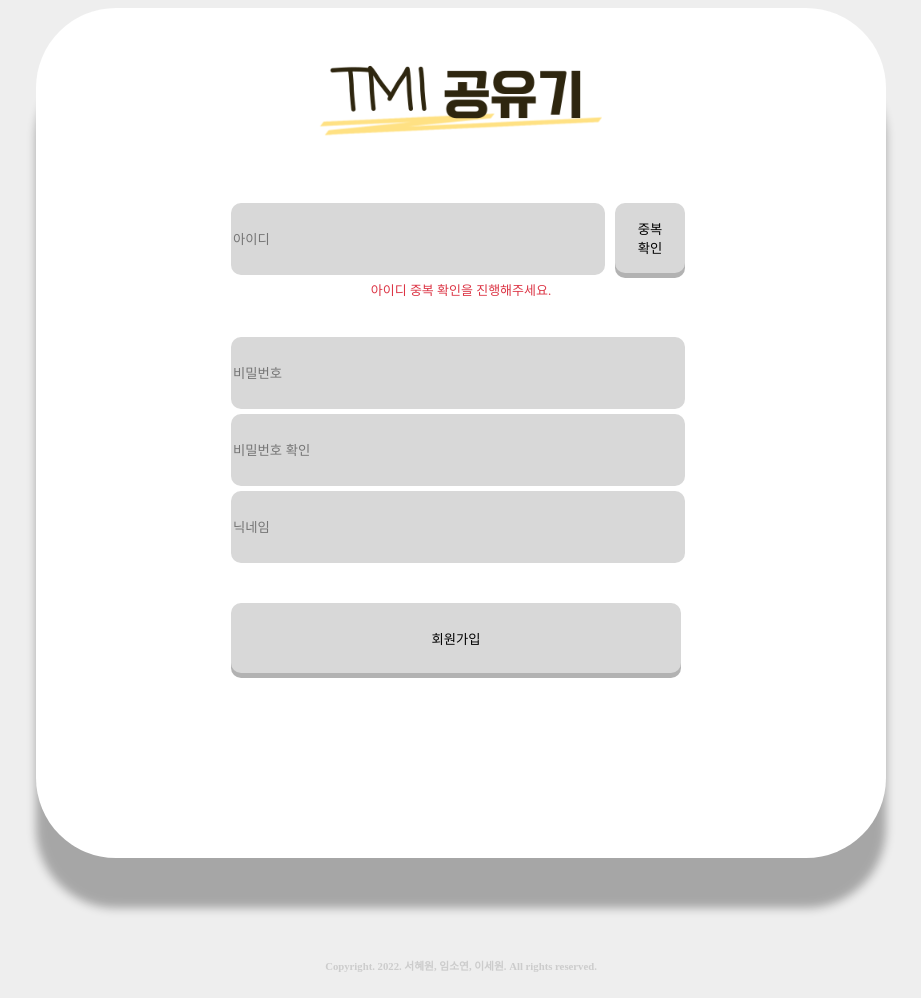
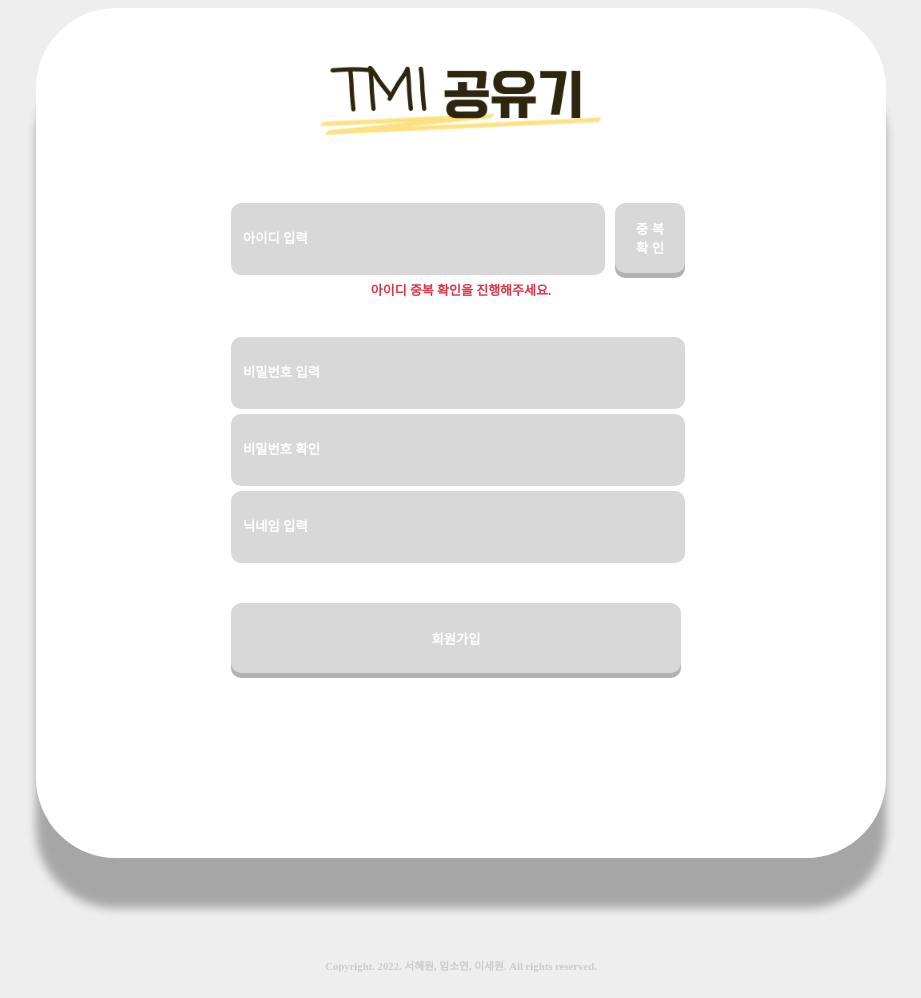
Before and after one commit to daramabasa/tmisharer, a Java web app: page /joinPage.jsp in a window 1280 px wide. Shown: the whole page, without its empty margins (179-1100 px from the left). Run offline with Tomcat 11, a stand-in JSP engine, Linux system fonts and the light colour scheme; some web fonts are replaced.

Commit message:
로그인 페이지 및 회원가입 페이지 css 글꼴 등 수정

```diff
--- a/src/main/webapp/joinPage.jsp
+++ b/src/main/webapp/joinPage.jsp
@@ -9,6 +9,15 @@
 <title>회원가입</title>
 
 <style>
+@font-face {
+    font-family: 'SEBANG Gothic Regular';
+    src: url('/TeamProject03/src/main/webapp/font/SEBANG-Gothic.woff') format('woff');
+}
+*{
+font-family: 'SEBANG Gothic Regular';
+font-weight:bold;
+color:white;
+}
     body {
       background-color: #eee;
     }
@@ -46,6 +55,9 @@
 
           float: left;
       }
+       input::placeholder {
+		  color: white;
+		}
         input#id {
           width: 370px;
           margin-right: 10px;
@@ -140,27 +152,27 @@ span {
     <section>
       <form id="signup" class="form" action="joinProcess.jsp" method="POST" onsubmit="return chkForm();">
 	      <div class="form-field">
-	          <input type="text" name="id" id="id" placeholder="아이디" required onkeydown="checkMessage()">
+	          <input type="text" name="id" id="id" placeholder="   아이디 입력" required onkeydown="checkMessage()">
 	          <input type="hidden" name="chk" id="chk">
 
-	          <input type="button" value="중복&#10;확인" onclick="chkID();" id="duplicationChk">
+	          <input type="button" value="중 복&#10;확 인" onclick="chkID();" id="duplicationChk">
 
 	          <span id="chkResult">아이디 중복 확인을 진행해주세요.</span>
 	          <small></small>
 	      </div>
 
 	      <div class="form-field">
-		      <input type="password" name="passwd" id="passwd" placeholder="비밀번호" required>
+		      <input type="password" name="passwd" id="passwd" placeholder="   비밀번호 입력" required>
 		      <small></small>
 	      </div>
 
 	      <div class="form-field">
-		       <input type="password" name="passwdConfirm" id="passwdConfirm" placeholder="비밀번호 확인" required>
+		       <input type="password" name="passwdConfirm" id="passwdConfirm" placeholder="   비밀번호 확인" required>
 	           <small></small>
 	      </div>
 
 	      <div class="form-field">
-		      <input type="text" name="name" id="name" placeholder="닉네임" pattern="^[a-zA-Z가-힣]*$" required title="영어 21자, 한글 7자만 가능" >
+		      <input type="text" name="name" id="name" placeholder="   닉네임 입력" pattern="^[a-zA-Z가-힣]*$" required title="영어 21자, 한글 7자만 가능" >
 		      <small></small>
 	      </div>
 
```
Also changed, not shown: src/main/webapp/loginPage.jsp (+4 -5 lines).
